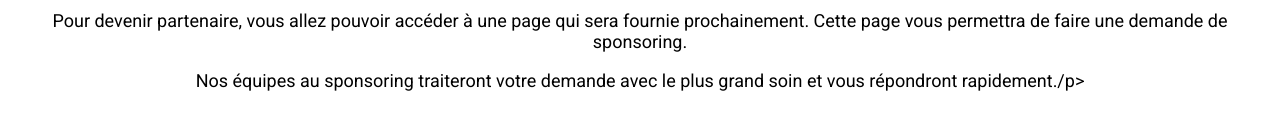
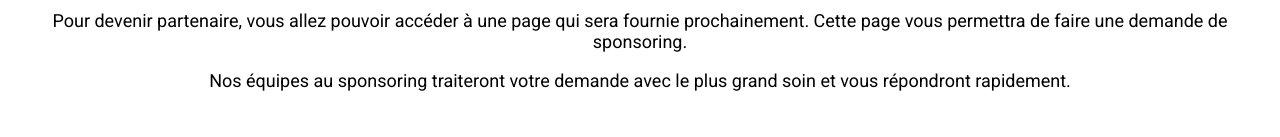
Before and after one commit to Leszinzinsgardois/leszinzinsgardois.github.io, a plain HTML site: page adherer.html in a window 1280 px wide. Shown: the part 359-496 px from the top of the page. Drawn offline with nearby package versions, Linux system fonts and the light colour scheme.

Commit message:
error in program. The system don't run correctly Error 102

```diff
--- a/adherer.html
+++ b/adherer.html
@@ -136,7 +136,7 @@
 
        <div class="text paragraph1">
         <p>Pour devenir partenaire, vous allez pouvoir accéder à une page qui sera fournie prochainement. Cette page vous permettra de faire une demande de sponsoring.</p>
-        <p>Nos équipes au sponsoring traiteront votre demande avec le plus grand soin et vous répondront rapidement./p>
+        <p>Nos équipes au sponsoring traiteront votre demande avec le plus grand soin et vous répondront rapidement. </p>
        </div>
 
 
```
